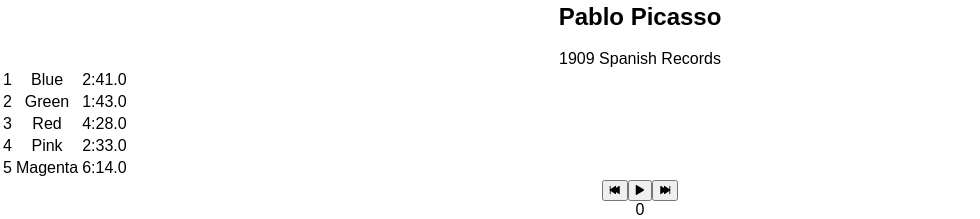
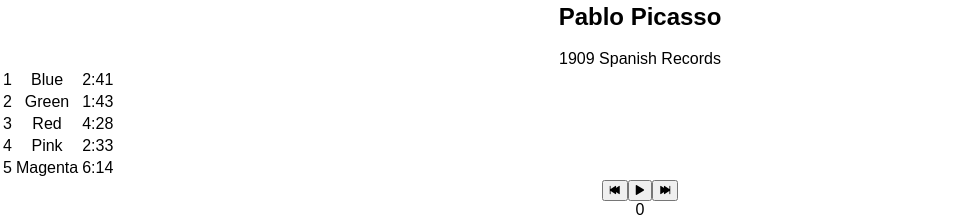
Before and after one commit to Yosolita1978/bloc-jams-react, a React (Create React App) app: page /album/the-colors in a window 1280 px wide. Shown: the part 720-939 px from the top of the page, without its empty margins (0-980 px from the left). Built offline with nearby package versions, Linux system fonts and the light colour scheme.

Commit message:
Checking option to format the seconds

```diff
--- a/src/components/Album.js
+++ b/src/components/Album.js
@@ -55,12 +55,12 @@
       return '-:--;'
     }
     const min = Math.floor(time/60);
-    const seconds = Math.round(Math.floor(time - min * 60));
+    const seconds = Math.floor(time - min * 60);
 
     if (seconds < 10) {
-      return `${min}:0${seconds.toPrecision(3)}`
+      return `${min}:0${Math.round(seconds)}`
     } else {
-      return `${min}:${seconds.toPrecision(3)}`
+      return `${min}:${Math.round(seconds)}`
     }
    }
 
```
